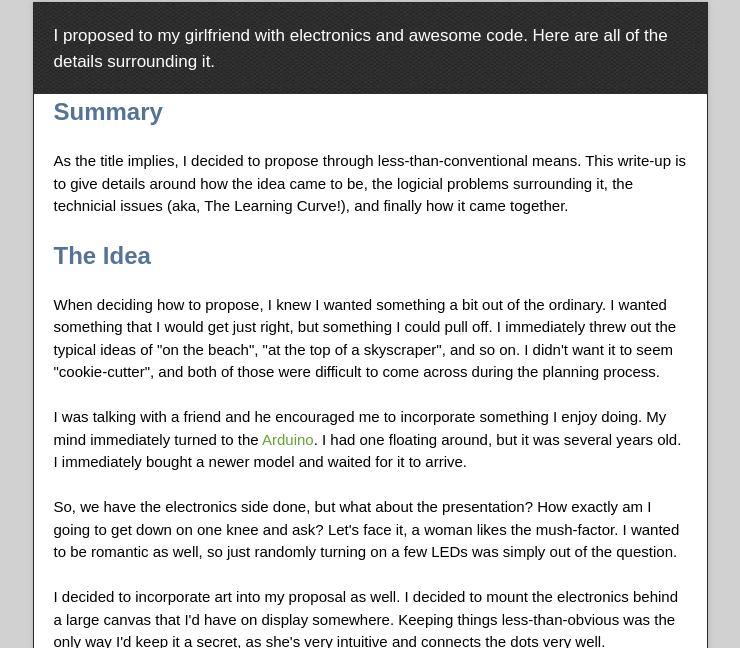
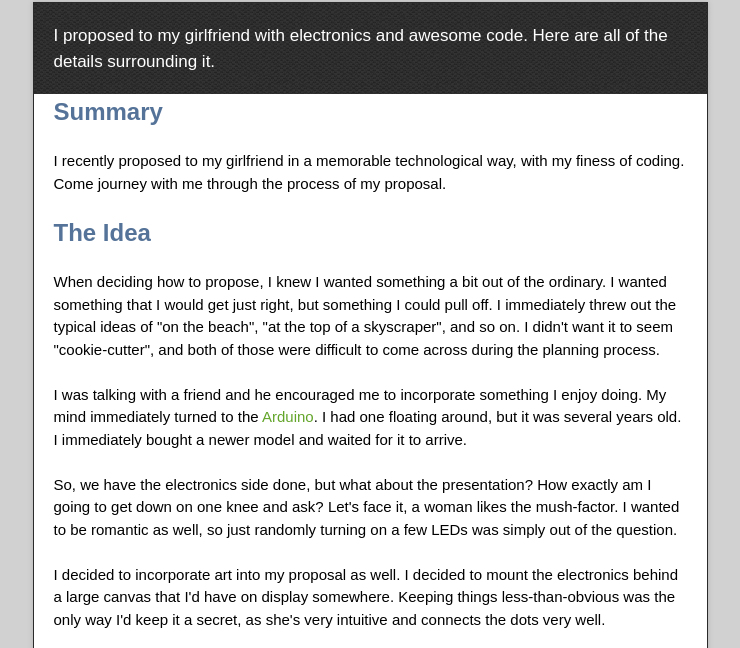
Before and after one commit to andrew-glenn/engagement, a plain HTML site: page index.html in a window 1280 px wide. Shown: the part 128-776 px from the top of the page, without its empty margins (270-1010 px from the left). Drawn offline with nearby package versions, Linux system fonts and the light colour scheme.

Commit message:
just being sure all is here

```diff
--- a/index.html
+++ b/index.html
@@ -1,4 +1,4 @@
-<!doctype html>
+ <!doctype html>
 <!-- The Time Machine GitHub pages theme was designed and developed by Jon Rohan, on Feb 7, 2012. -->
 <!-- Follow him for fun. http://twitter.com/jonrohan. Tail his code on http://github.com/jonrohan -->
 <html>
@@ -31,8 +31,7 @@
           <h2>
 <a name="summary" class="anchor" href="#summary"><span class="octicon octicon-link"></span></a>Summary</h2>
 
-<p>As the title implies, I decided to propose through less-than-conventional means. This write-up is to give details around how the idea came to be, the logicial problems surrounding it, the technicial issues (aka, The Learning Curve!), and finally how it came together.</pre>
-
+<p>I recently proposed to my girlfriend in a memorable technological way, with my finess of coding. Come journey with me through the process of my proposal.</p>
 <h2>
 <a name="the-idea" class="anchor" href="#the-idea"><span class="octicon octicon-link"></span></a>The Idea</h2>
 
```
